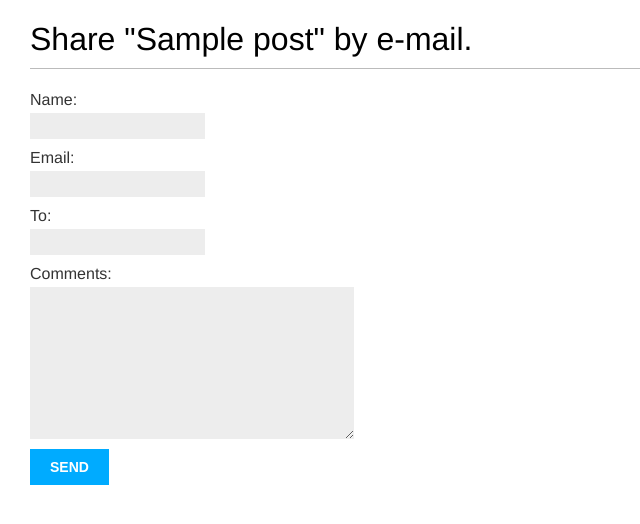
After one commit to z-siddiqi/blog, a Django app: page /blog/1/share/ in a window 1280 px wide. The commit adds this page. Shown: the top 524 px of the page, without its empty margins (0-640 px from the left). Run offline with Django 3.2, Linux system fonts and the light colour scheme; tables that the repository leaves empty hold one stand-in row (values such as "Sample post"); parts of the project's set-up code (start-up, migrations or seed data) failed here and were passed over.

Commit message:
added post sharing

```diff
--- /dev/null
+++ b/blog/forms.py
@@ -0,0 +1,8 @@
+from django import forms
+
+
+class EmailPostForm(forms.Form):
+    name = forms.CharField(max_length=25)
+    email = forms.EmailField()
+    to = forms.EmailField()
+    comments = forms.CharField(required=False, widget=forms.Textarea)
--- a/blog/templates/blog/base.html
+++ b/blog/templates/blog/base.html
@@ -3,7 +3,7 @@
 <html>
     <head>
         <title>{% block title %}{% endblock %}</title>
-        <link href="{% static "css/blog.css" %}" rel="stylesheet">
+        <link href="{% static 'css/blog.css' %}" rel="stylesheet">
     </head>
     <body>
         <div id="content">
--- a/blog/templates/blog/post_detail.html
+++ b/blog/templates/blog/post_detail.html
@@ -8,4 +8,9 @@
         Published {{ post.publish }} by {{ post.author }}
     </p>
     {{ post.body|linebreaks }}
+    <p>
+        <a href="{% url 'blog:post_share' post.id %}">
+            Share this post.
+        </a>
+    </p>
 {% endblock %}
--- /dev/null
+++ b/blog/templates/blog/post_share.html
@@ -0,0 +1,19 @@
+{% extends "blog/base.html" %}
+
+{% block title %}Share Post{% endblock %}
+
+{% block content %}
+    {% if sent %}
+        <h1>E-mail successfully sent!</h1>
+        <p>
+            "{{ post.title }}" was successfully sent to {{ form.cleaned_data.to }}.
+        </p>
+    {% else %}
+        <h1>Share "{{ post.title }}" by e-mail.</h1>
+        <form method="post">
+            {% csrf_token %}
+            {{ form.as_p }}
+            <input type="submit" value="Send">
+        </form>
+    {% endif %}
+{% endblock %}
--- a/blog/urls.py
+++ b/blog/urls.py
@@ -11,4 +11,5 @@ urlpatterns = [
         views.post_detail,
         name="post_detail",
     ),
+    path("<int:post_id>/share/", views.post_share, name="post_share"),
 ]
--- a/blog/views.py
+++ b/blog/views.py
@@ -1,7 +1,9 @@
 from django.shortcuts import render, get_object_or_404
 from django.core.paginator import Paginator, EmptyPage, PageNotAnInteger
+from django.core.mail import send_mail
 
 from .models import Post
+from .forms import EmailPostForm
 
 
 def post_list(request):
@@ -29,3 +31,26 @@ def post_detail(request, year, month, day, post):
         publish__day=day,
     )
     return render(request, "blog/post_detail.html", {"post": post})
+
+
+def post_share(request, post_id):
+    post = get_object_or_404(Post, id=post_id, status="published")
+    sent = False
+
+    if request.method == "POST":
+        form = EmailPostForm(request.POST)
+        if form.is_valid():
+            cd = form.cleaned_data
+            # build complete url
+            post_url = request.build_absolute_uri(
+                post.get_absolute_url()
+            )
+            subject = f"{cd['name']} thinks you should read {post.title}."
+            message = f"Read {post.title} at: {post_url}\n\n{cd['name']}'s comments: {cd['comments']}"
+            send_mail(subject, message, "admin@blog.com", [cd["to"]])
+            sent = True
+    else:
+        form = EmailPostForm()
+    return render(
+        request, "blog/post_share.html", {"post": post, "form": form, "sent": sent}
+    )
--- a/config/settings.py
+++ b/config/settings.py
@@ -113,3 +113,6 @@ USE_TZ = True
 # https://docs.djangoproject.com/en/3.0/howto/static-files/
 
 STATIC_URL = "/static/"
+
+# send emails to console
+EMAIL_BACKEND = "django.core.mail.backends.console.EmailBackend"
```
